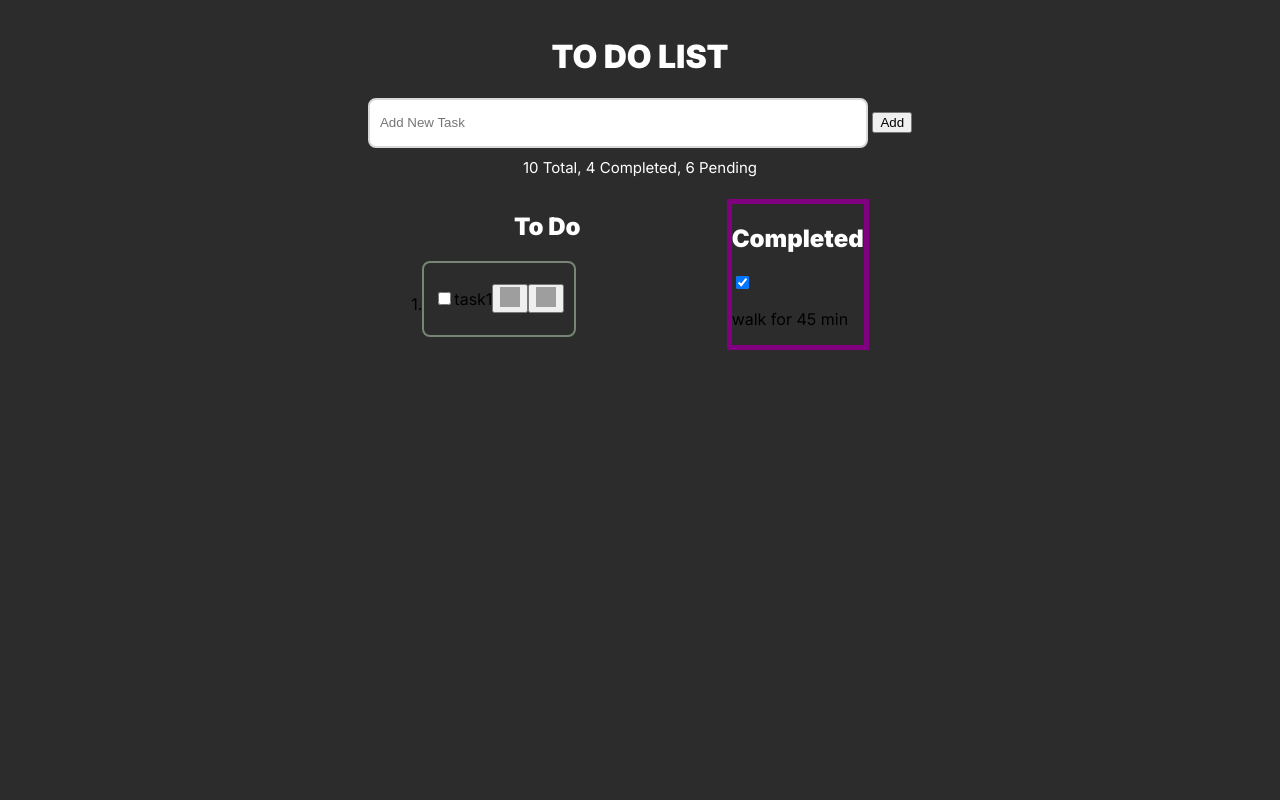
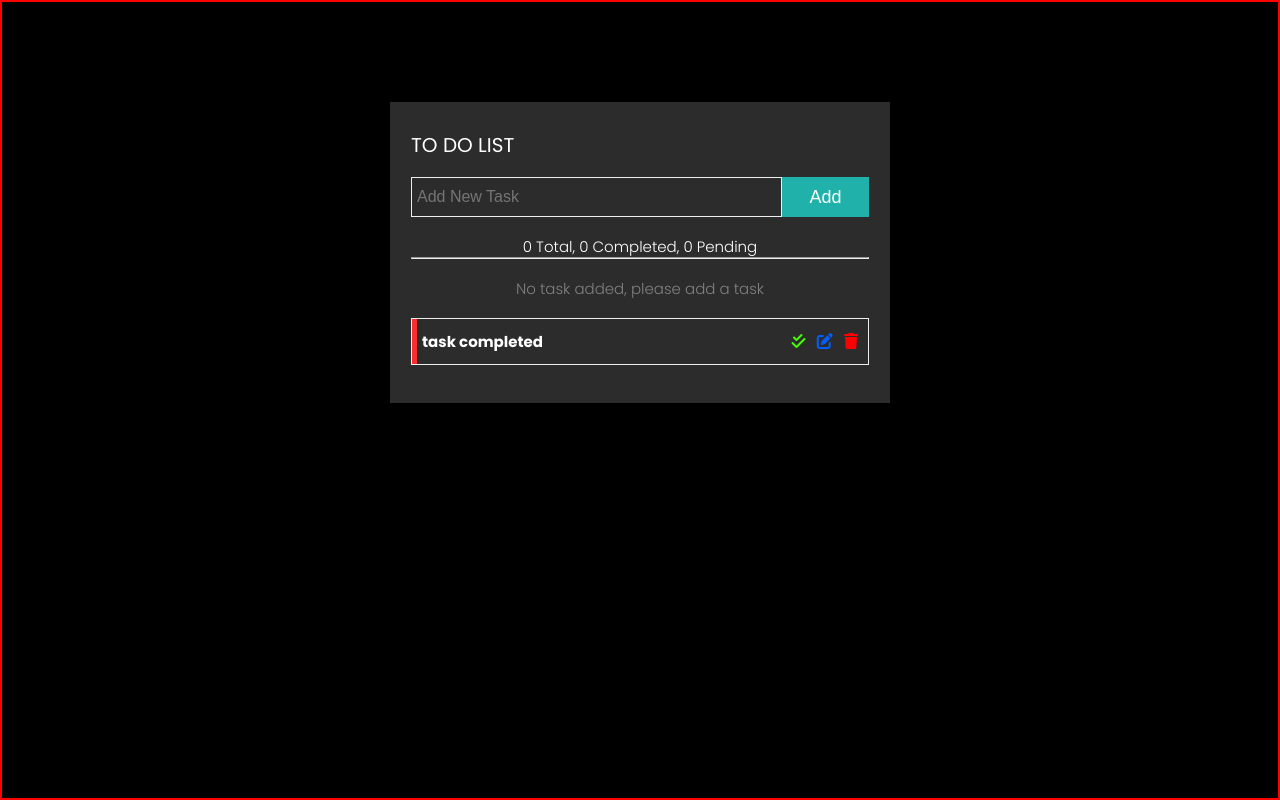
Before and after one commit to ikram595/CodeAlpha_ToDo_List, a plain HTML site: page index.html in a window 1280 px wide. Drawn offline with Linux system fonts and the light colour scheme; grey boxes are pictures that could not be loaded.

Commit message:
basic styling

```diff
--- a/index.html
+++ b/index.html
@@ -4,44 +4,34 @@
     <meta charset="UTF-8">
     <meta name="viewport" content="width=device-width, initial-scale=1.0">
     <title>To-do List</title>
+    <script src="https://kit.fontawesome.com/6f2f11d521.js" crossorigin="anonymous"></script>
     <link rel="stylesheet" href="style.css">
 </head>
 <body>
-    <div class="to_do_list">
-        <h1>TO DO LIST</h1>
-        <div class="task_field">
-            <input type="text" id="task_input" placeholder="Add New Task">
-            <button>Add</button>
-        </div>
-
-        <p class="count">10 Total, 4 Completed, 6 Pending</p>
-        <div class="tasks">
-            <div class="uncompleted_tasks">
-                <h2>To Do</h2>
-                <div class="uncompleted_task">
-                    <p class="priority">1.</p>
-                    <div class="task_u">
-                        <input type="checkbox" id="checkbox">
-                        <p class="task__text">task1</p>
-                        <button>
-                        <img  height="20" src="https://img.icons8.com/ios/20/long-arrow-down.png" alt="long-arrow-down"/>
-                        </button>
-                        <button>
-                        <img  height="20" src="https://img.icons8.com/ios/20/FA5252/trash--v1.png" alt="trash--v1"/>
-                        </button>
-                    </div>
+    <div class="app">
+        <div class="task-container">
+            <div>
+                <h1>TO DO LIST</h1>
+                <form  class="task-form">
+                    <input type="text" id="task_input" placeholder="Add New Task"/>
+                    <button type="submit">Add</button>
+                </form>
+                <div class="--flex-center ">
+                <p id="tasksCount">0 Total, 0 Completed, 0 Pending</p>
                 </div>
 
-            </div>
-            <div class="completed_tasks">
-                <h2>Completed</h2>
-                <div class="completed_task">
-                    <input type="checkbox" id="checkbox" checked>
-                    <p class="task__text">walk for 45 min</p>
+                <hr/>
+                <p class="--flex-center --py">No task added, please add a task</p>
+                <div class="task">
+                    <p><b>task completed</b></p>
+                    <div class="task-icons">
+                        <i class="fa-solid fa-check-double" style="color: #44ff00;"></i>
+                        <i class="fa-solid fa-pen-to-square" style="color: #005eff;"></i>
+                        <i class="fa-solid fa-trash" style="color: #ff0000;"></i>
+                    </div>
                 </div>
             </div>
         </div>
-
-    </div>
+     </div>
 </body>
 </html>
--- a/style.css
+++ b/style.css
@@ -1,87 +1,166 @@
-@import url("https://fonts.googleapis.com/css2?family=Inter:wght@400;900&display=swap");
+@import url("https://fonts.googleapis.com/css2?family=Poppins:wght@100;200;300;400;500;600;700;800;900&display=swap");
 
 * {
+  margin: 0;
+  padding: 0;
   box-sizing: border-box;
+  scroll-behavior: smooth;
 }
 
 html {
-  font-family: "Inter", sans-serif;
-  font-weight: 400;
+  font-size: 10px;
 }
 
 body {
-  margin: 0;
-  background-color: #2c2c2c;
-  padding: 1rem;
+  font-family: "Poppins", sans-serif;
+}
+
+.--flex-center {
   display: flex;
-  flex-direction: column;
+  justify-content: center;
   align-items: center;
 }
-.to_do_list {
-  width: auto;
+.--py {
   display: flex;
-  flex-direction: column;
-  flex-wrap: wrap;
+  margin: 20px;
+  color: gray;
+}
+
+.--flex-between {
+  display: flex;
+  justify-content: space-between;
   align-items: center;
 }
-.to_do_list > h1 {
+h1,
+h2,
+h3,
+h4 {
+  font-weight: 400;
+  line-height: 1.2;
   color: white;
-  text-transform: uppercase;
-  font-weight: 900;
+  margin-bottom: 1rem;
 }
-.task_field {
+h2 {
+  font-size: 3rem;
+}
+
+p {
+  font-size: 1.5rem;
+  font-weight: 300;
+  line-height: 1.3;
+  color: white;
+}
+.--form-control input {
+  font-size: 1.6rem;
+  font-weight: 300;
+  padding: 8px 1rem;
+  border: 1px solid #777;
+  outline: none;
+}
+.app {
   width: 100%;
+  min-height: 100vh;
+  background-color: #000000;
+  display: flex;
+  justify-content: center;
+  align-items: start;
+  padding: 0 10px;
+  border: 2px solid red;
 }
-.task_field > input {
-  width: 500px;
-  height: 50px;
+.task-container {
+  width: 100%;
+  max-width: 500px;
+  height: auto;
+  background-color: #2c2c2c;
+  border: 1px solid transparent;
+  box-shadow: 0 5px 15px rgba(0, 0, 0, 0.1);
+  overflow: hidden;
+  margin-top: 100px;
+  padding: 3rem 2rem;
+}
+.task-form {
+  width: 100%;
+  margin: 2rem 0;
+  display: flex;
+}
+.task-form input {
+  width: 85%;
+  height: 4rem;
+  font-size: 1.6rem;
+  color: white;
+  padding: 0 5px;
+  outline: none;
+  background: transparent;
+  border: 0.5px solid #eee;
+}
+.task-form button {
+  width: 20%;
+  height: 4rem;
+  font-size: 1.8rem;
+  cursor: pointer;
+  background-color: #20b2aa;
+  color: #fff;
+  border: none;
+  transition: all 0.3s;
+}
+
+.task-form button:hover {
+  opacity: 0.8;
+}
+.task {
+  position: relative;
+  display: flex;
+  justify-content: space-between;
+  align-items: center;
+  width: 100%;
   padding: 10px;
-  border: 2px solid #d9d9d9;
-  border-radius: 8px;
+  margin: 7px 0;
+  animation: slide-in ease 0.5s;
+  background: transparent;
+  border: 0.5px solid #eee;
 }
-.count {
-  color: white;
-  text-transform: capitalize;
-  font-size: 15px;
-  margin-top: 10px;
+
+@keyframes slide-in {
+  0% {
+    transform: translateX(40px);
+  }
+  50% {
+    transform: translateX(-20px);
+  }
+  100% {
+    transform: translateX(0);
+  }
 }
-.tasks {
-  width: 100%;
-  display: flex;
-  justify-content: space-evenly;
-  align-items: center;
-  flex-direction: row;
+
+.task::after {
+  content: "";
+  position: absolute;
+  top: 0;
+  left: 0;
+  height: 100%;
+  width: 5px;
+  background-color: #f72f2f;
 }
-.tasks h2 {
-  color: white;
-  text-transform: capitalize;
+
+.completed {
+  position: relative;
 }
-.uncompleted_tasks {
-  width: 50%;
-  display: flex;
-  flex-direction: column;
-  align-items: center;
+
+.completed::after {
+  content: "";
+  position: absolute;
+  top: 0;
+  left: 0;
+  height: 100%;
+  width: 5px;
+  background-color: #0ff74d;
 }
-.uncompleted_task {
-  width: 100%;
-  display: flex;
-  margin-bottom: 10px;
-  flex-direction: row;
-  align-items: center;
+
+.task-icons {
+  font-size: 1.6rem;
 }
-.task_u {
-  border: 2px solid #768574;
-  display: flex;
-  margin-bottom: 10px;
-  border-radius: 8px;
-  flex-direction: row;
-  align-items: center;
-  padding: 10px;
+
+.task-icons > * {
+  margin-left: 7px;
+  cursor: pointer;
 }
-img {
-  height: 20px;
-  width: 20px;
-}
-.completed_tasks {
-  border: 5px solid purple;
-}
```
